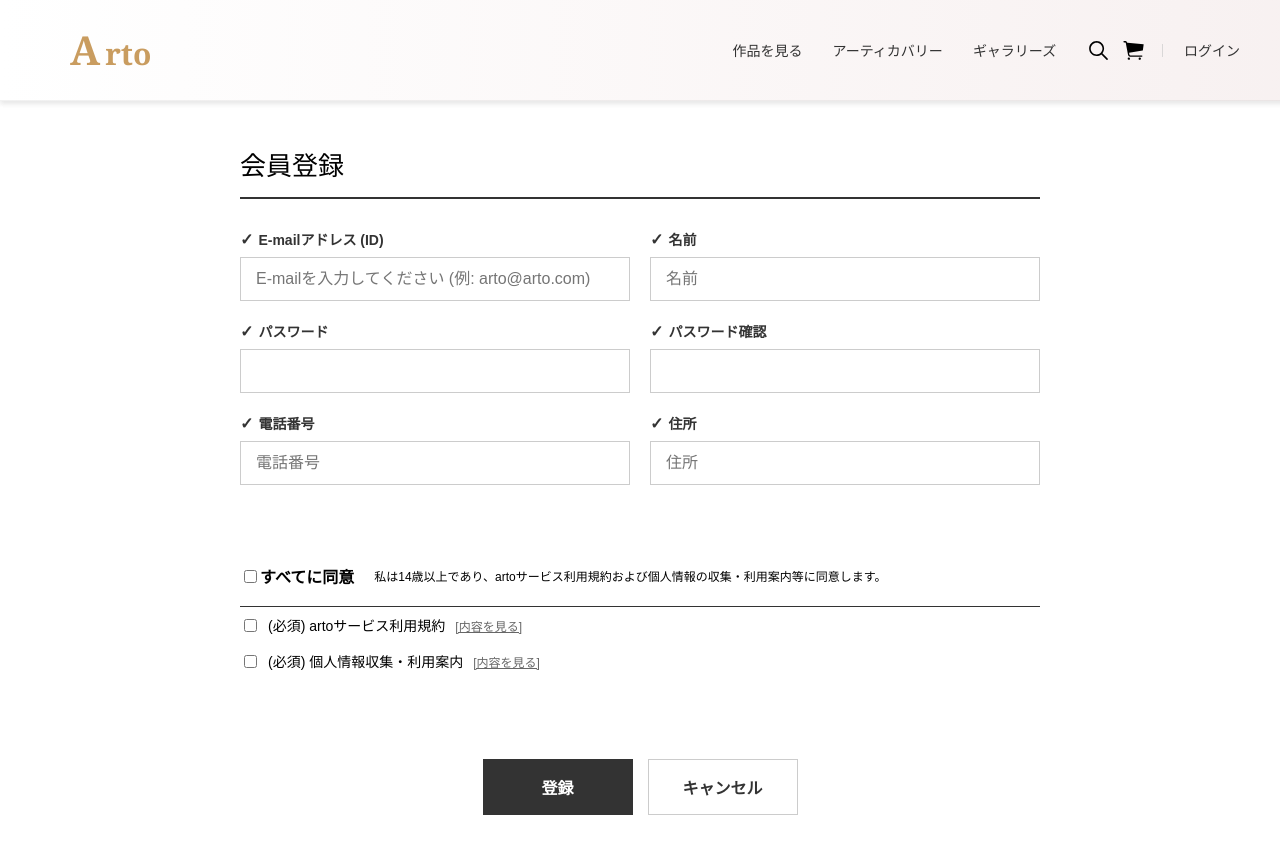
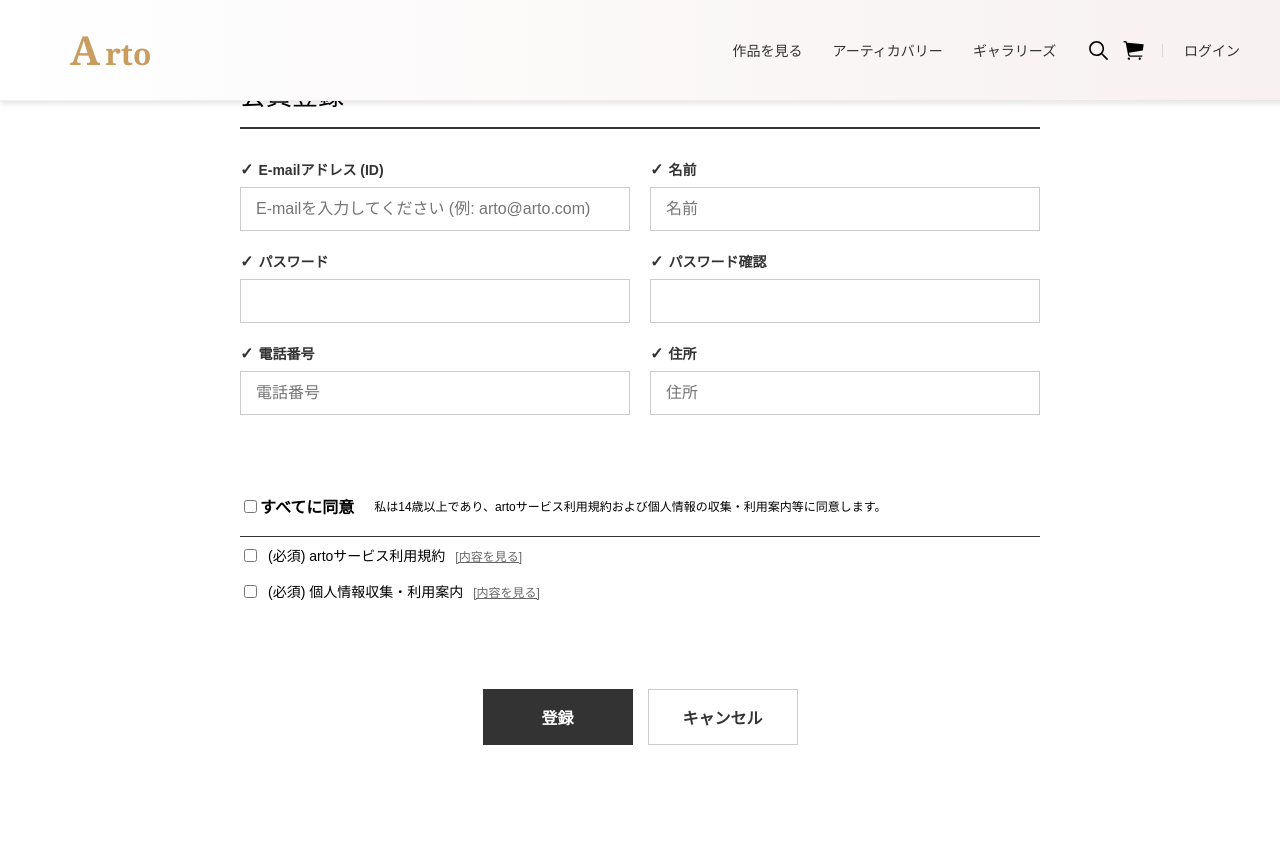
Before and after one commit to megagayclub/arto-fe, a React (Vite) app: page /register in a window 1280 px wide. Shown: the top 854 px of the page. After the commit the page ends 819 px from the top, so only its background shows below. Built offline with nearby package versions, Linux system fonts and the light colour scheme.

Commit message:
Revert "스타일 변경"
This reverts commit 9f1b1d7bd2ef59c2c57d2585cc0b84d0b3ef74de.

```diff
--- a/src/components/SignUp/SignUpStyles.ts
+++ b/src/components/SignUp/SignUpStyles.ts
@@ -13,7 +13,7 @@ export const PageWrapper = styled.div`
   min-height: calc(100vh - 100px);
   display: flex;
   justify-content: center;
-  padding: 120px 20px;
+  padding: 50px 20px;
   background-color: #fff;
   font-family: Arial, sans-serif;
 `;
```
